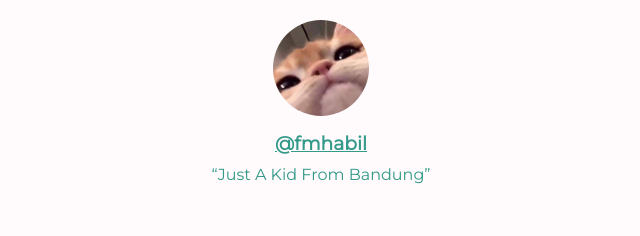
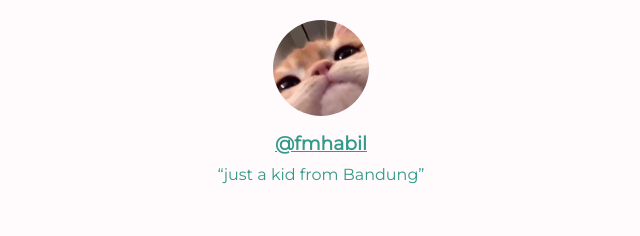
Before and after one commit to MlkyWayy/bio, a plain HTML site: page index.html in a window 1280 px wide. Shown: the top 236 px of the page, 319-959 px from the left. Drawn offline with Linux system fonts and the light colour scheme.

Commit message:
update conflict

```diff
--- a/index.html
+++ b/index.html
@@ -28,7 +28,7 @@
         <div class="username">
           <h3>@fmhabil</h3>
         </div>
-        <q>Just A Kid From Bandung</q>
+        <q>just a kid from Bandung</q>
       </div>
 
     <div class="main-content">
```
